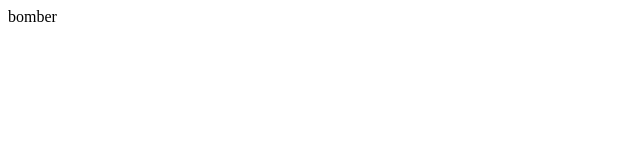
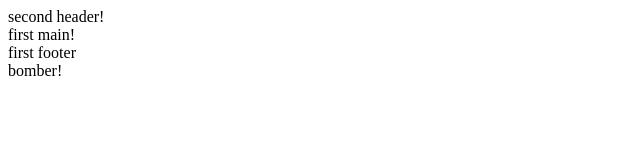
Before and after one commit to SieryiD/first-project-Too, a plain HTML site: page index.html in a window 1280 px wide. Shown: the whole page, without its empty margins (0-640 px from the left). Drawn offline with Linux system fonts and the light colour scheme.

Commit message:
last changes

```diff
--- a/index.html
+++ b/index.html
@@ -7,9 +7,9 @@
   <title>my project</title>
 </head>
 <body>
-  <header></header>
-  <main></main>
-  <footer></footer>
-  <footer>bomber</footer>
+  <header>second header!</header>
+  <main>first main!</main>
+  <footer>first footer</footer>
+  <footer>bomber!</footer>
 </body>
 </html>
```
